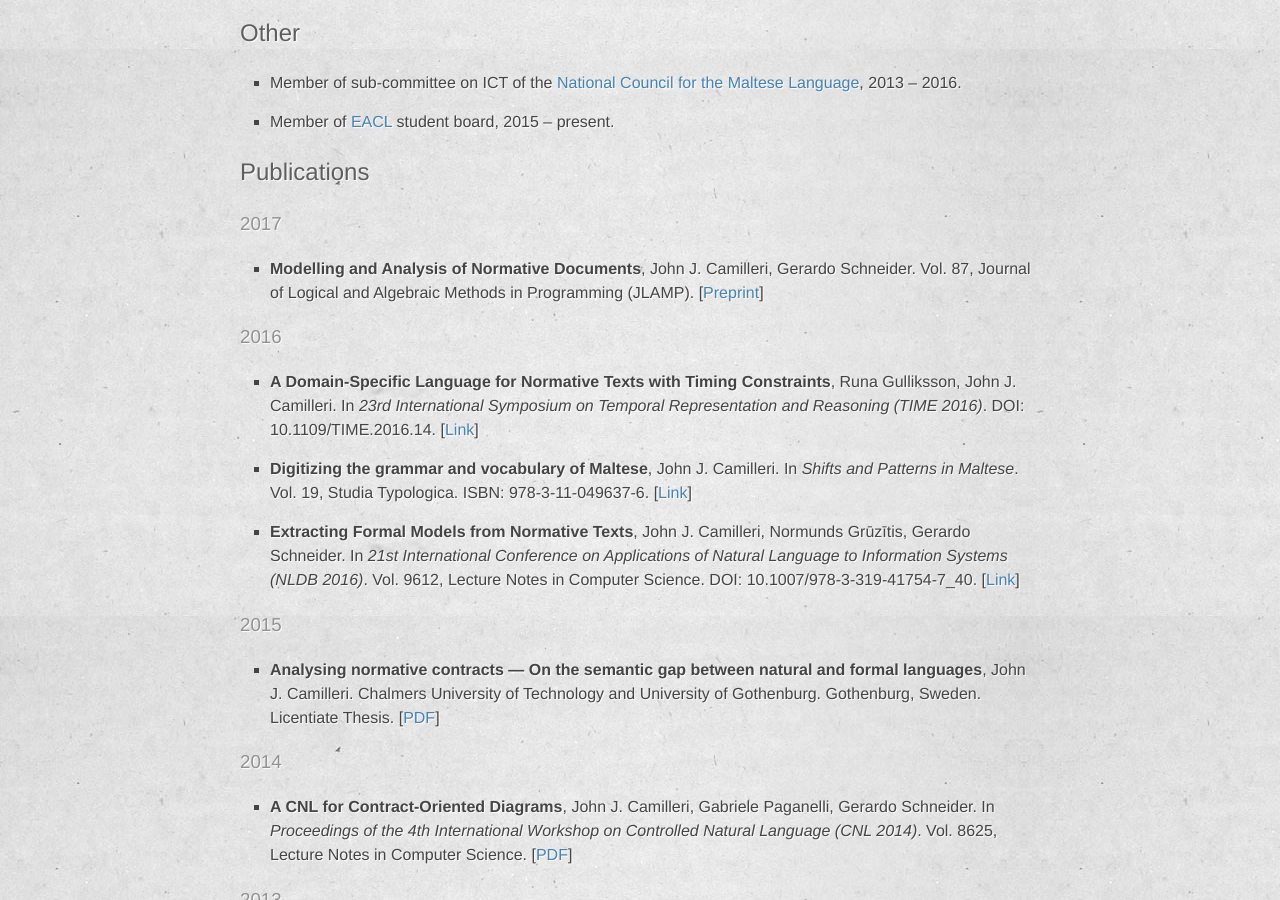
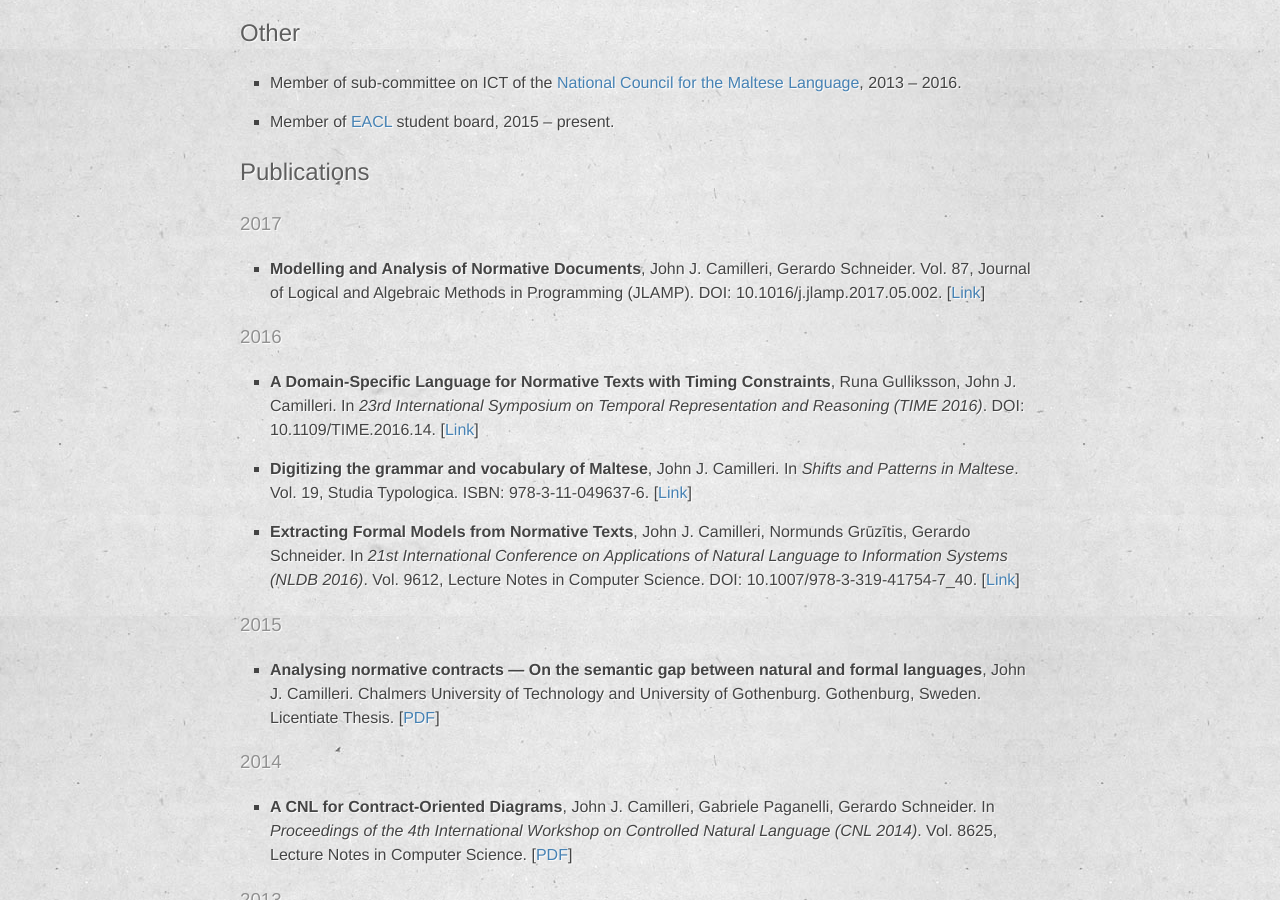
Before and after one commit to johnjcamilleri/johnjcamilleri.github.io, a Jekyll site: the page built from academic.md, in a window 1280 px wide and 900 px high, scrolled down 1515 px. Built offline with Jekyll 4.4.1, drawn with Linux system fonts in a browser that asks for light colours.

Commit message:
Add DOI for JLAMP-NWPT2015

```diff
--- a/_data/publications.json
+++ b/_data/publications.json
@@ -298,10 +298,10 @@
       "journal": "Journal of Logical and Algebraic Methods in Programming (JLAMP)",
       "volume": 87,
       "pages": null,
-      "doi": null,
+      "doi": "10.1016/j.jlamp.2017.05.002",
     },
-    "url": "http://www.cse.chalmers.se/~cajohn/papers/jlamp-nwpt2015.pdf",
-    "url_label": "Preprint"
+    "url": "http://dx.doi.org/10.1016/j.jlamp.2017.05.002",
+    "url_label": "Link"
   },
   {
     "key": "ihmll2017",
```
